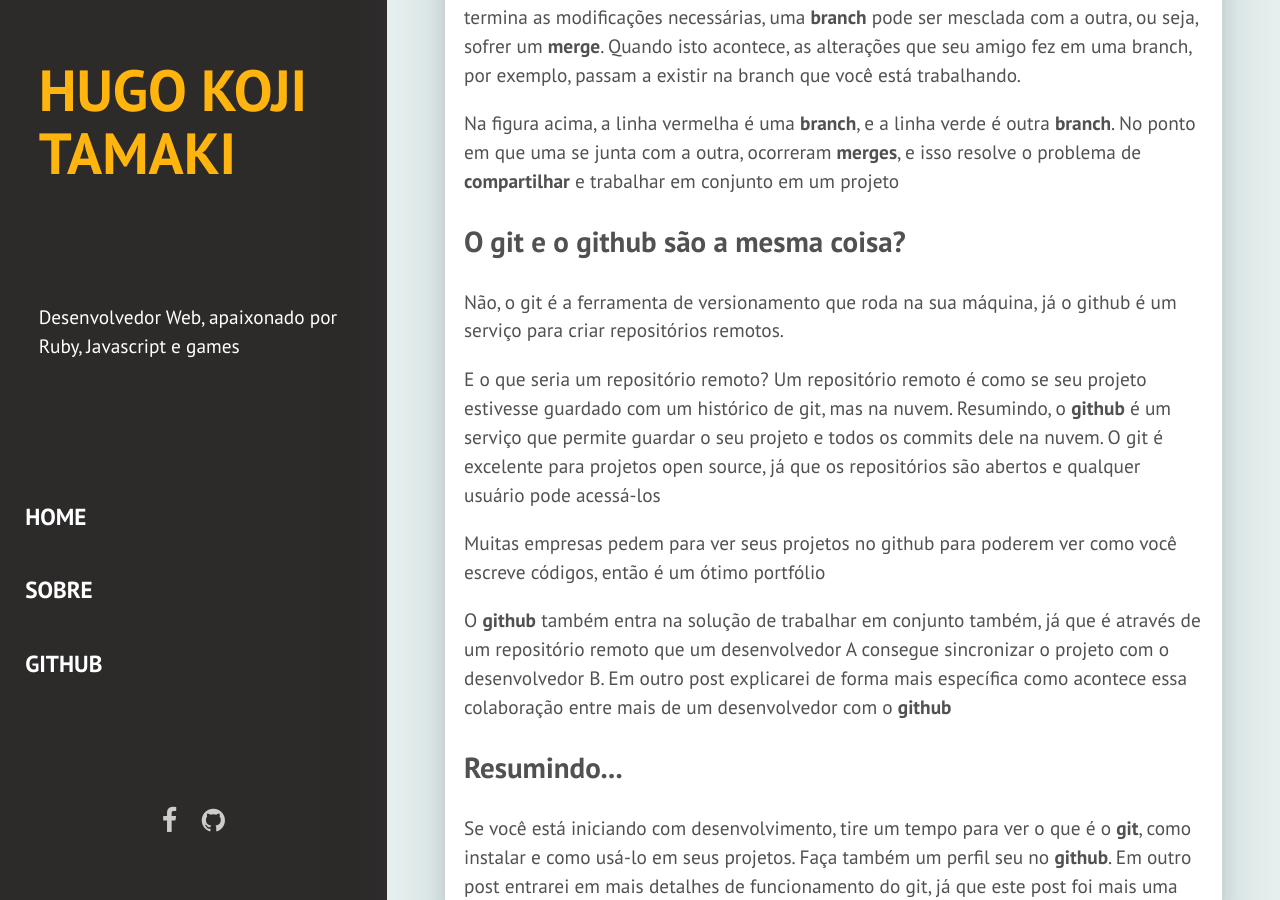
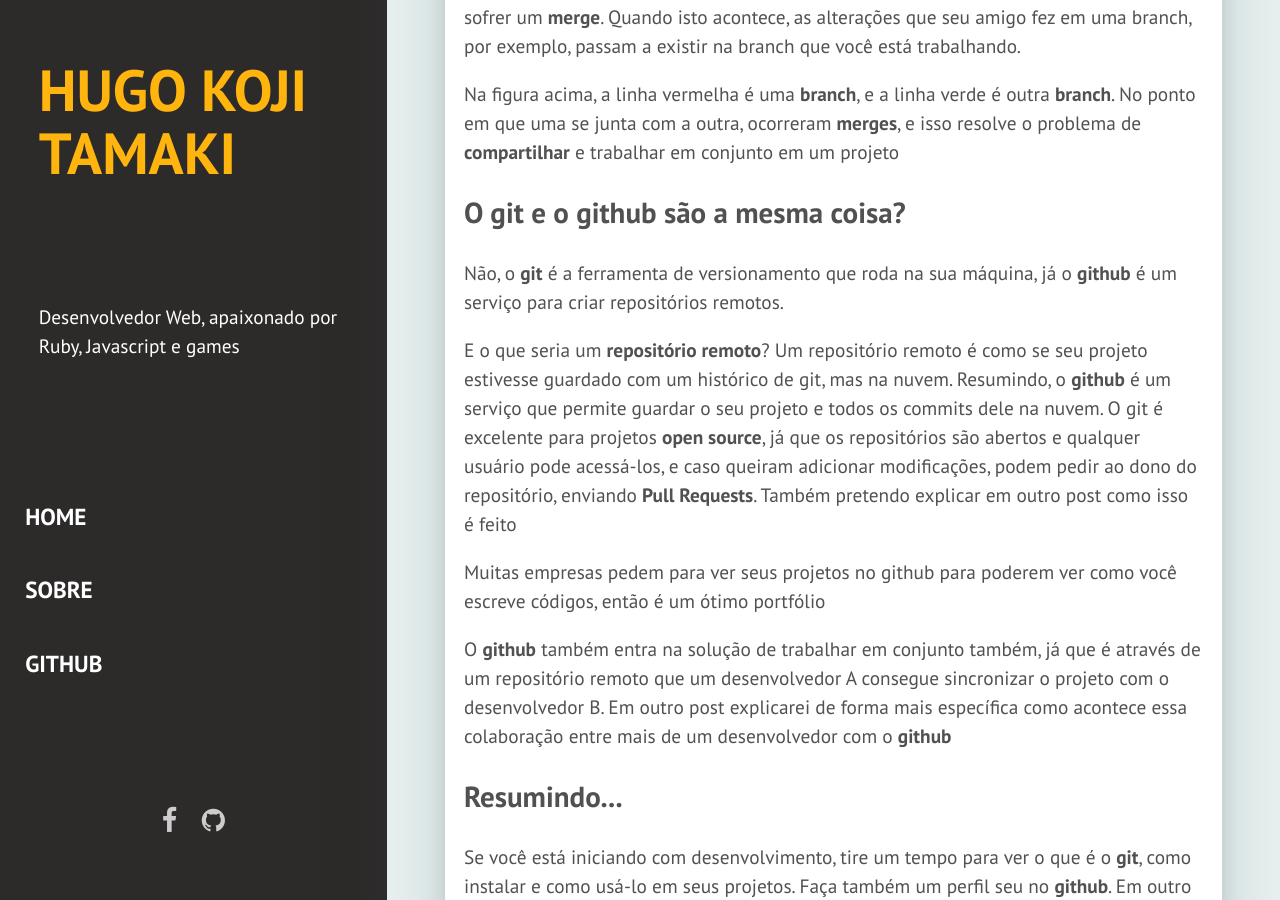
Before and after one commit to HugoTamaki/HugoTamaki.github.io, a Jekyll site: the page built from _posts/2018-03-17-por-que-aprender-a-usar-git.markdown, in a window 1280 px wide and 900 px high, scrolled down 3054 px. Built offline with Jekyll 4.4.1, drawn with Linux system fonts in a browser that asks for light colours; some web fonts are replaced; some of the changed text lies outside the part shown.

Commit message:
Fixing post details

```diff
--- a/_posts/2018-03-17-por-que-aprender-a-usar-git.markdown
+++ b/_posts/2018-03-17-por-que-aprender-a-usar-git.markdown
@@ -82,9 +82,9 @@
 
 <h2>O git e o github são a mesma coisa?</h2>
 
-<p>Não, o git é a ferramenta de versionamento que roda na sua máquina, já o github é um serviço para criar repositórios remotos.</p>
+<p>Não, o <strong>git</strong> é a ferramenta de versionamento que roda na sua máquina, já o <strong>github</strong> é um serviço para criar repositórios remotos.</p>
 
-<p>E o que seria um repositório remoto? Um repositório remoto é como se seu projeto estivesse guardado com um histórico de git, mas na nuvem. Resumindo, o <strong>github</strong> é um serviço que permite guardar o seu projeto e todos os commits dele na nuvem. O git é excelente para projetos open source, já que os repositórios são abertos e qualquer usuário pode acessá-los</p>
+<p>E o que seria um <strong>repositório remoto</strong>? Um repositório remoto é como se seu projeto estivesse guardado com um histórico de git, mas na nuvem. Resumindo, o <strong>github</strong> é um serviço que permite guardar o seu projeto e todos os commits dele na nuvem. O git é excelente para projetos <strong>open source</strong>, já que os repositórios são abertos e qualquer usuário pode acessá-los, e caso queiram adicionar modificações, podem pedir ao dono do repositório, enviando <strong>Pull Requests</strong>. Também pretendo explicar em outro post como isso é feito</p>
 
 <p>Muitas empresas pedem para ver seus projetos no github para poderem ver como você escreve códigos, então é um ótimo portfólio</p>
 
```
Also changed, not shown: other parts of _posts/2018-03-17-por-que-aprender-a-usar-git.markdown (+1 -1 lines).
